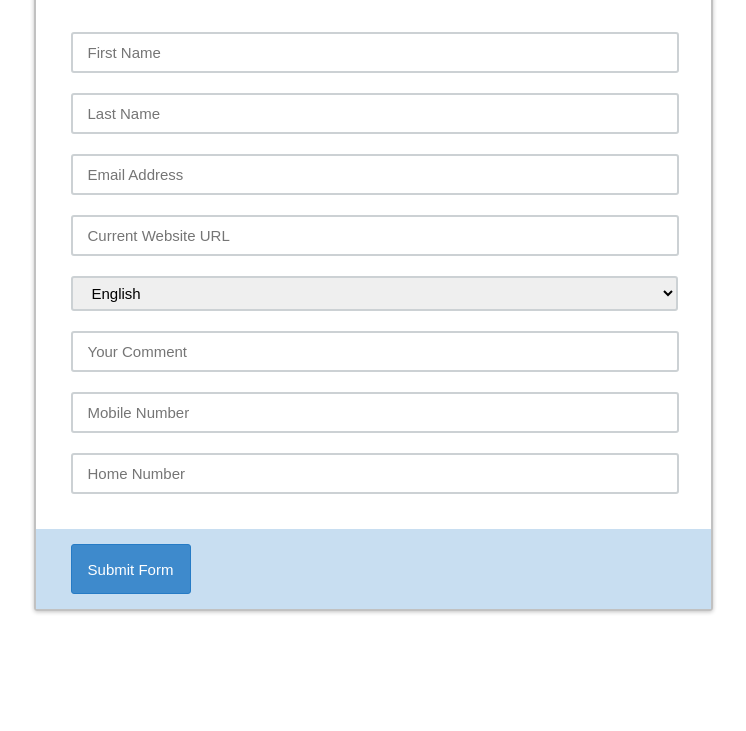
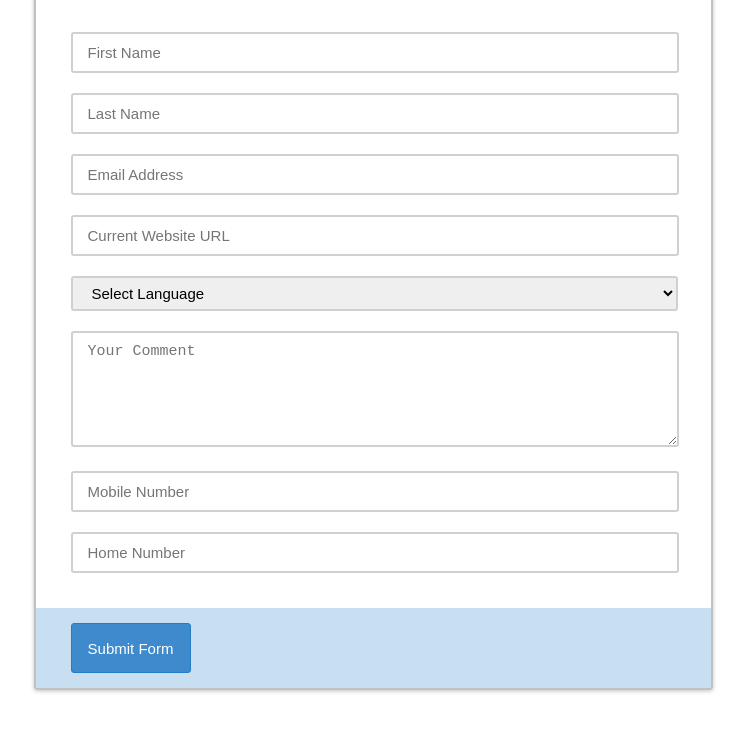
Before and after one commit to wbrucesc/3.1-form-builder, a plain HTML site: page index.html in a window 1280 px wide. Shown: the part 155-886 px from the top of the page, without its empty margins (267-1013 px from the left). Before the commit the page ends 816 px from the top, so only its background shows below. Drawn offline with Linux system fonts and the light colour scheme.

Commit message:
fixed textarea

```diff
--- a/styles.css
+++ b/css/styles.css
@@ -46,8 +46,8 @@
 }
 
 .wrapper .fields textarea {
-  height: 125px;
-  padding: 15px;
+  height: 100px;
+  padding-top: 10px;
 }
 
 .wrapper .footer {
--- a/index.html
+++ b/index.html
@@ -3,8 +3,8 @@
 
 <head>
   <title>Form Builder</title>
-  <link rel="stylesheet" href="font-awesome.css">
-  <link rel="stylesheet" href="styles.css">
+  <link rel="stylesheet" href="css/font-awesome.css">
+  <link rel="stylesheet" href="css/styles.css">
 
 </head>
 
--- a/main.js
+++ b/main.js
@@ -36,8 +36,7 @@ let formData = [
     "label": "Select Language",
     "id": "user-language",
     "icon": "",
-    "options": [
-      {
+    "options": [{
         "label": "English",
         "value": "EN"
       },
@@ -59,6 +58,7 @@ let formData = [
       }
     ]
   },
+
   {
     "type": "textarea",
     "label": "Your Comment",
@@ -85,14 +85,14 @@ let formData = [
 // HINTS:
 // As you can see, we access the first element in the array
 // with [0] and then grab the property "label" using the "." operator
-( function(){
+(function() {
   // Select the first element from the array
-  let first = formData[ 0 ];
+  let first = formData[0];
   // Log the first object
-  console.log( first );
+  console.log(first);
   // Log the string "First Name"
-  console.log( first.label );
-} )();
+  console.log(first.label);
+})();
 
 
 // -------- Your Code Goes Below this Line --------
@@ -107,7 +107,7 @@ let formData = [
 
 
 
-for(var i = 0; i < formData.length; i++){
+for (var i = 0; i < formData.length; i++) {
   var container = document.querySelector('.fields');
   var input = document.createElement('input');
   var icon = formData[i].icon;
@@ -116,25 +116,38 @@ for(var i = 0; i < formData.length; i++){
   var id = formData[i].id;
   var options = formData[i].options;
 
-  if (formData[i] === 'textarea'){
+  if (type === 'textarea') {
     var input = document.createElement('textarea');
+    input.className = "textArea";
+    container.appendChild(input);
   }
 
-//dropdown menu
-  else if (formData[i].type === 'select'){
+
+
+  //dropdown menu
+  else if (type === 'select') {
     var input = document.createElement('select');
-    for (var j = 0; j < options.length; j++){
+
+    var option = document.createElement('option');
+    input.appendChild(option);
+    option.textContent = label;
+    option.value = '';
+
+    for (var j = 0; j < options.length; j++) {
       var option = document.createElement('option');
       input.appendChild(option);
       option.textContent = options[j].label;
       option.value = options[j].value;
     }
-    }
-
+  }
+  var glyph = document.createElement('i');  //trying to create icon
+    glyph.className = "fa" + icon;
+    glyph.setAttribute = "aria-hidden = true";
+  input.appendChild(glyph);
 
   container.appendChild(input);
   input.placeholder = label;
-  input.icon = icon;
+  // input.icon = icon;
   input.type = type;
   input.options = options;
 }
```
Also changed, not shown: css/font-awesome.css (renamed from font-awesome.css).
